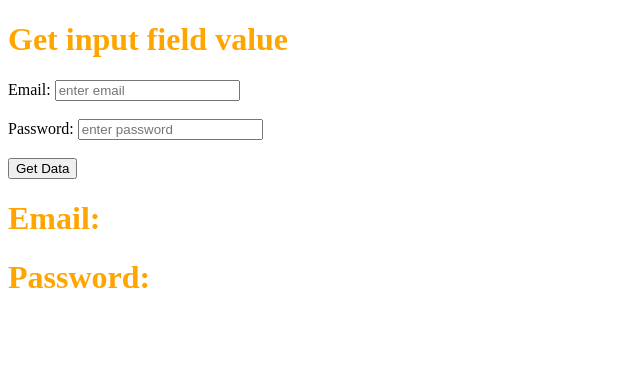
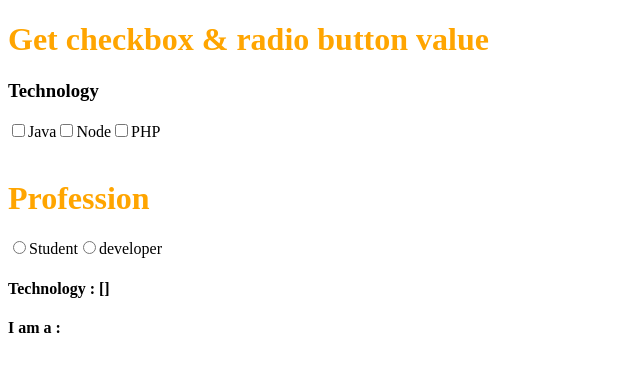
Before and after one commit to chadnitalukder2/vue-js-3-practice, a Vue app: page / in a window 1280 px wide. Shown: the top 372 px of the page, without its empty margins (0-640 px from the left). Built offline with nearby package versions, Linux system fonts and the light colour scheme.

Commit message:
check-box

```diff
--- a/src/components/A_binding.vue
+++ b/src/components/A_binding.vue
@@ -1,36 +1,45 @@
 <template>
 <div>
-      <h1>Get input field value</h1>
-      <label>Email: </label>
-      <input type="text" v-model="email" placeholder="enter email"><br><br>
+    <h1>Get checkbox & radio button value</h1>
+    <h3>Technology</h3>
 
-      <label>Password: </label>
-      <input type="password" v-model="password" placeholder="enter password"><br><br>
+    <input type="checkbox" v-model="technology" value="java" id="java">
+    <label for="java">Java</label>
+    <input type="checkbox" v-model="technology" value="Node" id="Node">
+    <label for="Node">Node</label>
+    <input type="checkbox" v-model="technology" value="PHP" id="PHP">
+    <label for="PHP">PHP</label>
+    <br><br>
+    <h1>Profession</h1>
+    <input type="radio" v-model="Profession"  value="student" id="student" name="Profession">
+    <label for="student">Student</label>
+    <input type="radio" v-model="Profession"  value="developer" id="developer" name="Profession">
+    <label for="developer">developer</label>
 
-      <button type="button" @click.prevent="getData">Get Data</button>
-
-      <h1>Email: {{ email }}</h1>
-      <h1>Password: {{ password }}</h1>
+    <h4>Technology : {{ technology }}</h4>
+   <h4>I am a : {{ Profession }}</h4>
 </div>
 </template>
+
 
 <script>
 export default {
     data() {
         return {
-        email: "",
-        password: ""
+            technology: [],
+            Profession: null,
         }
     },
     methods: {
         getData() {
-        // You can access the values entered in the input fields using this.email and this.password
-        // Update the displayed values
-      console.log("values : " , this.email , this.password);
+
+            console.log("values : ", this.email, this.password);
         }
-    }
+    },
+
 }
 </script>
+
 
 <style scoped>
 h1 {
```
Lines whose indentation alone changed are shown as unchanged.
